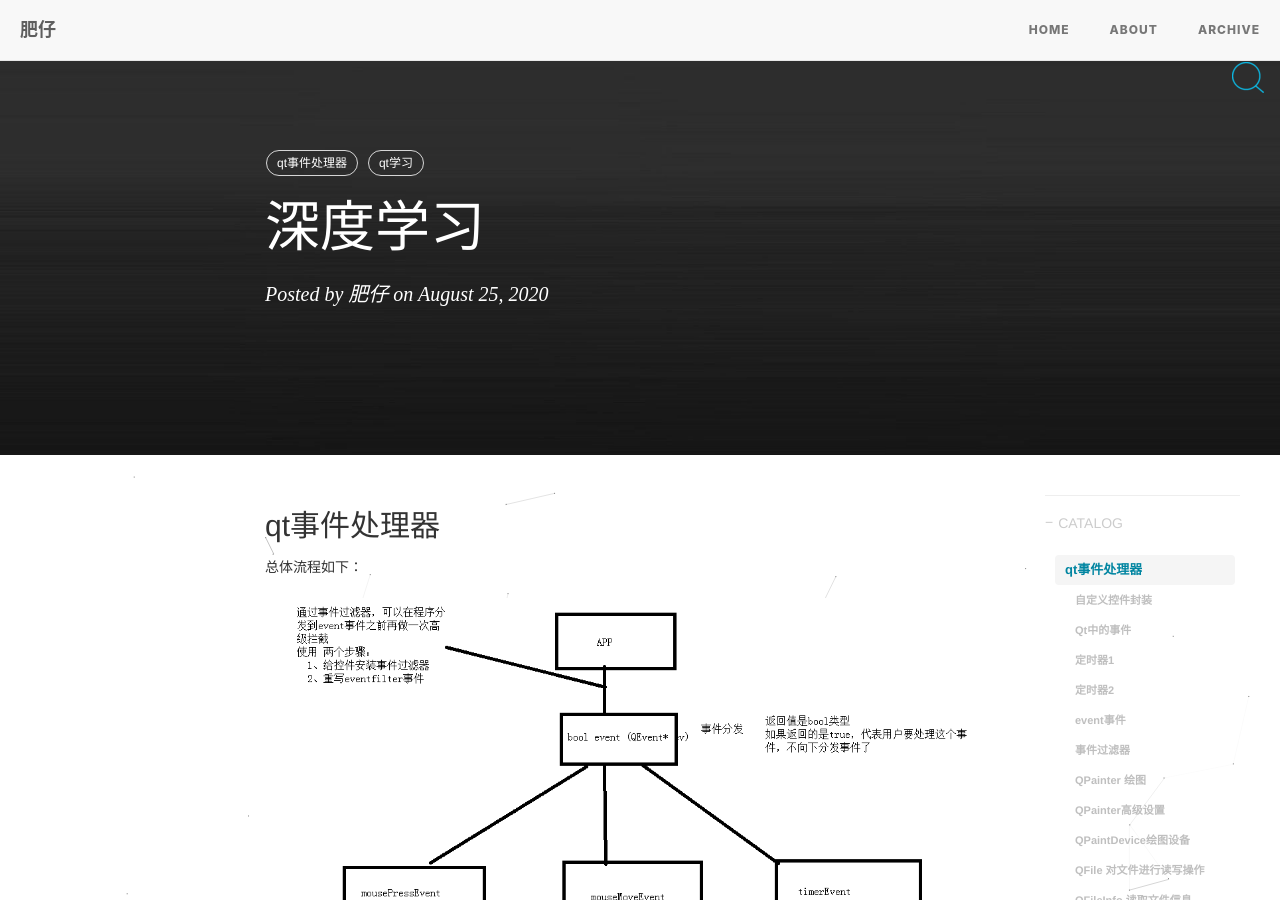
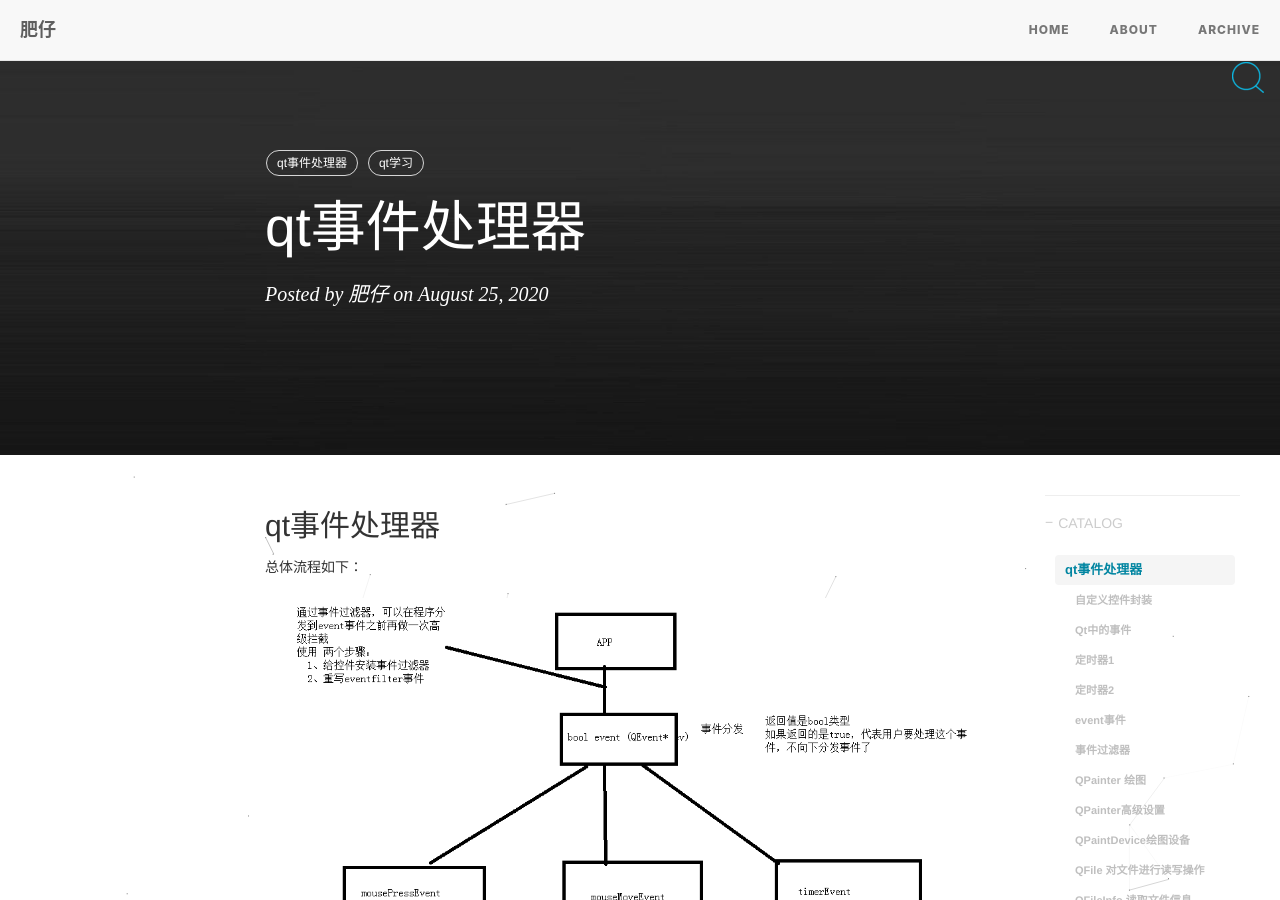
Before and after one commit to daniao2017/daniao2017.github.io, a Jekyll site: the page built from _posts/2020-08-27-qt事件处理器.md, in a window 1280 px wide and 900 px high. Built offline with Jekyll 4.4.1, drawn with Linux system fonts in a browser that asks for light colours; nearby versions of some CDN libraries; comment, search, counter and statistics services are not loaded.

Commit message:
Update 2020-08-27-qt事件处理器.md

```diff
--- a/_posts/2020-08-27-qt事件处理器.md
+++ b/_posts/2020-08-27-qt事件处理器.md
@@ -1,6 +1,6 @@
 ---
 layout:     post
-title:      深度学习
+title:      qt事件处理器
 date:       2020-08-25
 author:     肥仔
 catalog: true
```
